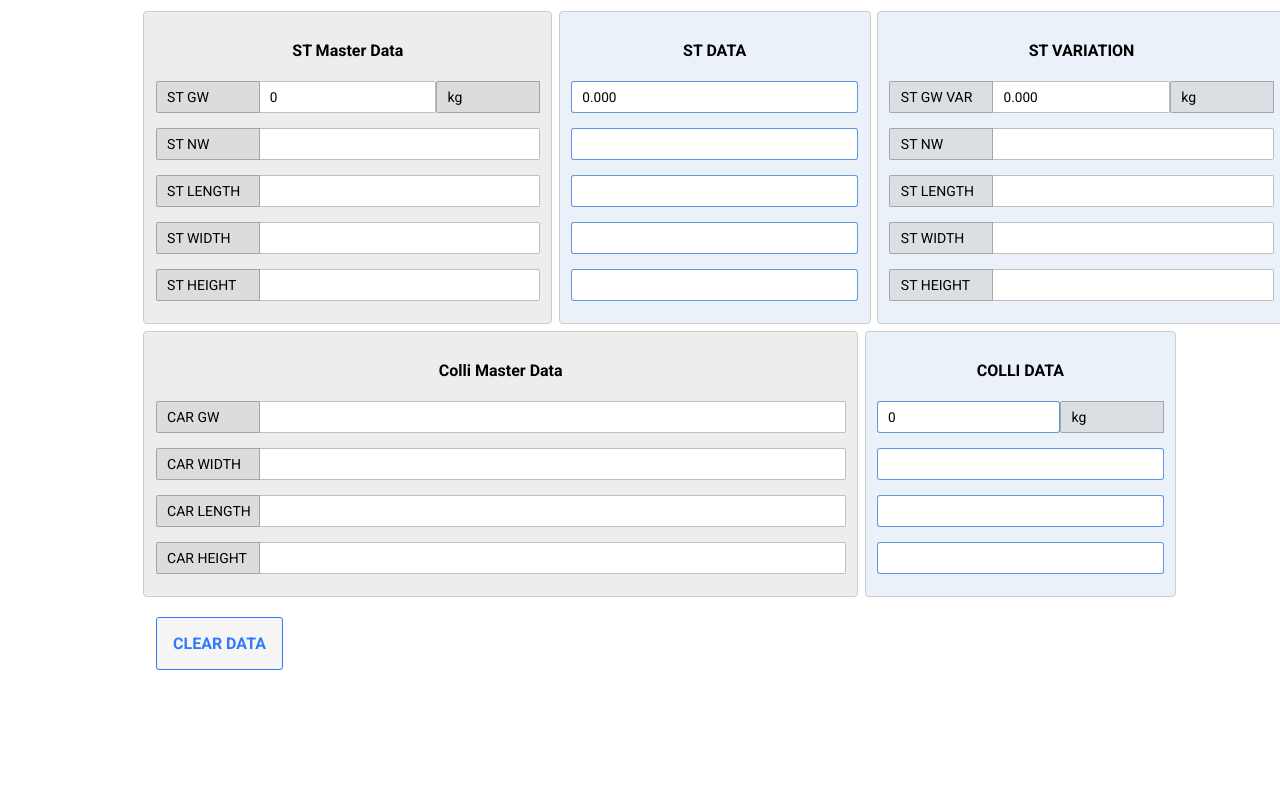
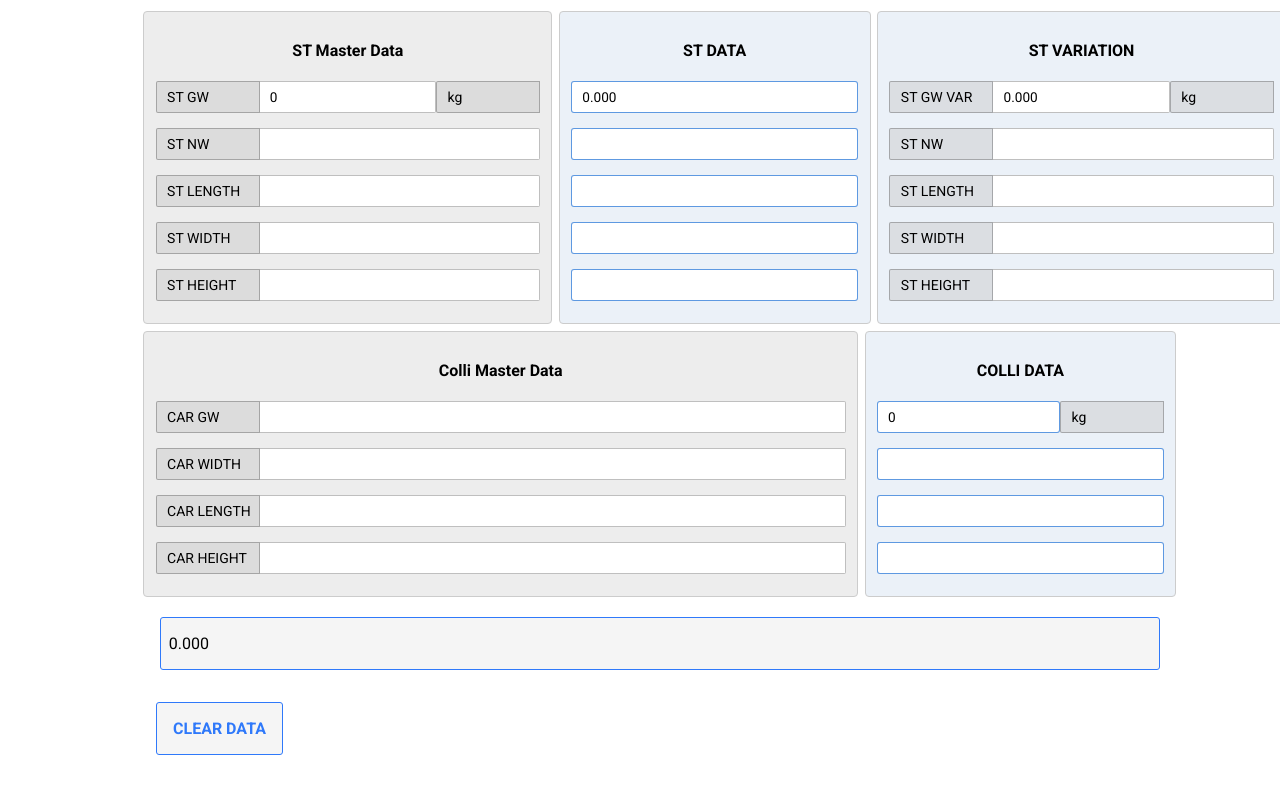
Before and after one commit to ricardoaguiar/calc-dimensions, a React (Create React App) app in the folder calculator/: page / in a window 1280 px wide. Shown: the part 535-1328 px from the top of the page. Before the commit the page ends 1261 px from the top, so only its background shows below. Built offline with nearby package versions, Linux system fonts and the light colour scheme.

Commit message:
added copy.svg

```diff
--- a/calculator/src/App.css
+++ b/calculator/src/App.css
@@ -250,3 +250,15 @@ button {
   flex: 1;
   font-weight: bold;
 }
+.toMasterData {
+  width: 100%;
+  padding: 1rem .5rem;
+  border: 1px solid rgb(47, 121, 250);
+  background-color: rgba(218, 218, 218, 0.283);
+  border-radius: 3px;
+margin: 1rem auto;
+}
+.toMasterData span {
+  font-size: 1rem;
+
+}
--- a/calculator/src/App.js
+++ b/calculator/src/App.js
@@ -53,7 +53,7 @@ function App() {
       <div className="flex">
         <ul>
           <li className="flex">
-            <select className="select_cl_size" value={`${colliSize}`} onChange={(e)=>setColliSize(Number(e.target.value))}>
+            <select className="select_cl_size" value={`${colliSize}`} onChange={(e) => setColliSize(Number(e.target.value))}>
               <option value="1">1</option>
               <option value="2">2</option>
               <option value="3">3</option>
@@ -75,7 +75,7 @@ function App() {
         <div className="sap_data">
           <h3>ST Master Data</h3>
           <ul>
-            <li className="flex"><span>ST GW</span><input type="text" value={`${masterDataArticleGrossWeight}`} onChange={(e)=>setMasterDataArticleGrossWeight(e.target.value)}/><span>kg</span></li>
+            <li className="flex"><span>ST GW</span><input type="text" value={`${masterDataArticleGrossWeight}`} onChange={(e) => setMasterDataArticleGrossWeight(e.target.value)} /><span>kg</span></li>
             <li className="flex"><span>ST NW</span><input type="text" /></li>
             <li className="flex"><span>ST LENGTH</span><input type="text" /></li>
             <li className="flex"><span>ST WIDTH</span><input type="text" /></li>
@@ -87,21 +87,21 @@ function App() {
           <h3>ST DATA</h3>
           <ul>
             {/* <li className="flex"><span className="result"></span></li> */}
-            <li className="flex"><input readOnly type="text" className="verified" value={`${(Number(masterDataColliGrossWeight) / colliSize).toFixed(3) }`}/></li>
+            <li className="flex"><input readOnly type="text" className="verified" value={`${(Number(masterDataColliGrossWeight) / colliSize).toFixed(3)}`} /></li>
             <li className="flex"><input type="text" className="verified" /></li>
-            <li className="flex"><input type="text"  className="verified" /></li>
-            <li className="flex"><input type="text"  className="verified" /></li>
-            <li className="flex"><input type="text"  className="verified" /></li>
+            <li className="flex"><input type="text" className="verified" /></li>
+            <li className="flex"><input type="text" className="verified" /></li>
+            <li className="flex"><input type="text" className="verified" /></li>
           </ul>
         </div>
         <div className="sap_data sap_data_verified">
           <h3>ST VARIATION</h3>
           <ul>
-              <li className="flex"><span>ST GW VAR</span><input type="text"  readOnly value={`${articleGrossWeightVariation}`} /><span>kg</span></li>
+            <li className="flex"><span>ST GW VAR</span><input type="text" readOnly value={`${articleGrossWeightVariation}`} /><span>kg</span></li>
             <li className="flex"><span>ST NW</span><input type="text" /></li>
-              <li className="flex"><span>ST LENGTH</span><input type="text"  /></li>
-              <li className="flex"><span>ST WIDTH</span><input type="text"  /></li>
-              <li className="flex"><span>ST HEIGHT</span><input type="text"  /></li>
+            <li className="flex"><span>ST LENGTH</span><input type="text" /></li>
+            <li className="flex"><span>ST WIDTH</span><input type="text" /></li>
+            <li className="flex"><span>ST HEIGHT</span><input type="text" /></li>
           </ul>
         </div>
       </div>
@@ -112,7 +112,7 @@ function App() {
           <h3>Colli Master Data</h3>
           <ul>
             <li className="flex"><span>CAR GW</span><input type="text" /></li>
-            <li className="flex"><span>CAR WIDTH</span><input type="text"  /></li>
+            <li className="flex"><span>CAR WIDTH</span><input type="text" /></li>
             <li className="flex"><span>CAR LENGTH</span><input type="text" /></li>
             <li className="flex"><span>CAR HEIGHT</span><input type="text" /></li>
           </ul>
@@ -121,7 +121,7 @@ function App() {
         <div className="sap_data sap_data_verified">
           <h3>COLLI DATA</h3>
           <ul>
-            <li className="flex"><input className="verified colli_gw" type="text" value={`${masterDataColliGrossWeight}`} onChange={(e)=>setMasterDataColliGrossWeight(e.target.value)}/><span>kg</span></li>
+            <li className="flex"><input className="verified colli_gw" type="text" value={`${masterDataColliGrossWeight}`} onChange={(e) => setMasterDataColliGrossWeight(e.target.value)} /><span>kg</span></li>
             <li className="flex"><input className="verified" type="text" /></li>
             <li className="flex"><input className="verified" type="text" /></li>
             <li className="flex"><input className="verified" type="text" /></li>
@@ -129,6 +129,23 @@ function App() {
         </div>
       </div>
 
+      <div className="flex toMasterData">
+        <span>{`${(Number(masterDataColliGrossWeight) / colliSize).toFixed(3)}`}</span>
+
+        {/* <span>
+          <svg
+            xmlns="http://www.w3.org/2000/svg"
+            id="svg8"
+            version="1.1"
+            viewBox="0 0 41.249554 56.678066"
+            height="56.678066mm"
+            width="41.249554mm">
+            <path d="m 25.478556,2.1179137 h 29.828998 c 0.831,0 1.5,0.669 1.5,1.5 V 49.510419 c 0,0.831 -0.669,1.5 -1.5,1.5 H 25.478556 c -0.831,0 -1.5,-0.669 -1.5,-1.5 V 3.6179137 c 0,-0.831 0.669,-1.5 1.5,-1.5 z" />
+            <path d="m 20.184044,6.6498461 h 29.828998 c 0.831,0 1.5,0.669 1.5,1.5 V 54.042352 c 0,0.831 -0.669,1.5 -1.5,1.5 H 20.184044 c -0.831,0 -1.5,-0.669 -1.5,-1.5 V 8.1498461 c 0,-0.831 0.669,-1.5 1.5,-1.5 z" />
+            <path d="m 19.057999,7.9034734 h 29.828998 c 0.831,0 1.5,0.669 1.5,1.5 V 55.295979 c 0,0.831 -0.669,1.5 -1.5,1.5 H 19.057999 c -0.831,0 -1.5,-0.669 -1.5,-1.5 V 9.4034734 c 0,-0.831 0.669,-1.5 1.5,-1.5 z" />
+          </svg>
+        </span> */}
+      </div>
       <div className="flex">
         <button className="button">CLEAR DATA</button>
       </div>
```
Also changed, not shown: calculator/src/copy.svg (added), 1 other file (tests, documents, lock files or other folders). Lines whose indentation alone changed are shown as unchanged.
